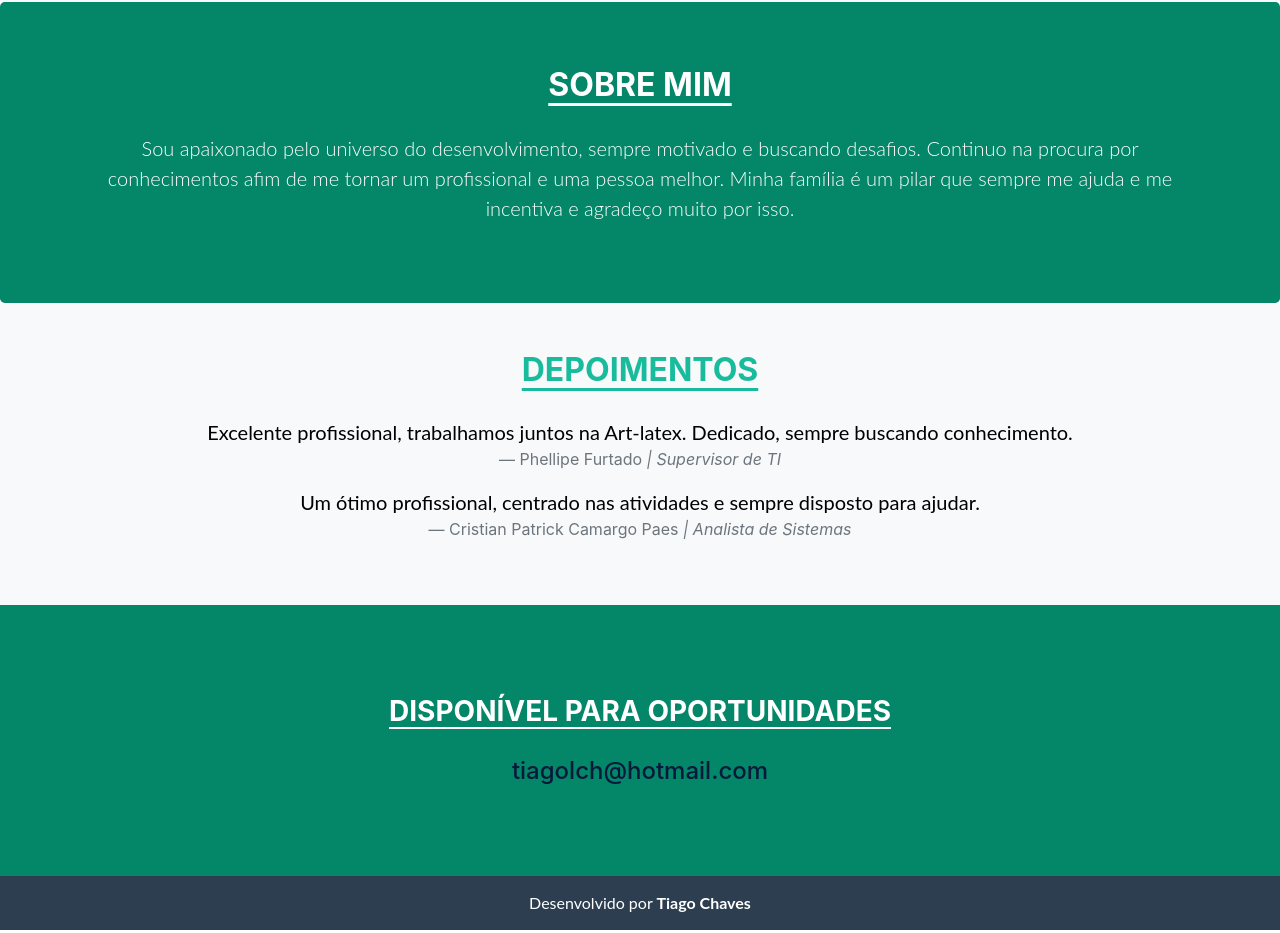
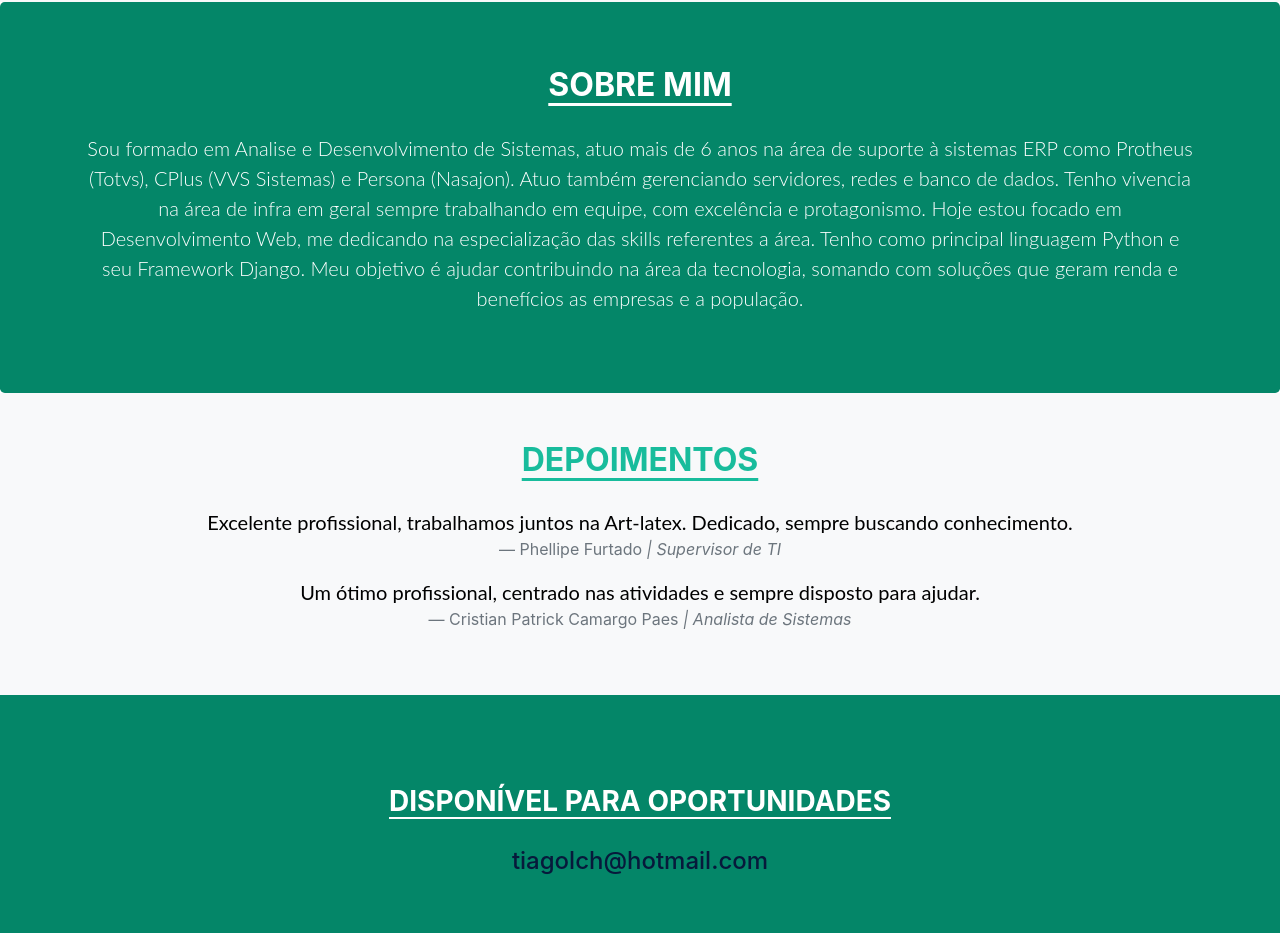
Before and after one commit to tiagolch/tiagochaves.github.io, a plain HTML site: page index.html in a window 1280 px wide. Shown: the part 1338-2271 px from the top of the page. Drawn offline with nearby package versions, Linux system fonts and the light colour scheme.

```diff
--- a/index.html
+++ b/index.html
@@ -177,9 +177,13 @@
         <div class="container">
             <h2 class="jumbotron-heading titulosBrancos">Sobre mim</h2>
             <p class="lead paragrafoBrancos">
-                Sou apaixonado pelo universo do desenvolvimento, sempre motivado e buscando desafios. Continuo na procura por
-                conhecimentos afim de me tornar um profissional e uma pessoa melhor. Minha família é um pilar que sempre me ajuda
-                e me incentiva e agradeço muito por isso.
+                Sou formado em Analise e Desenvolvimento de Sistemas, atuo mais de 6 anos na área de suporte à sistemas ERP como Protheus (Totvs), CPlus (VVS Sistemas) e Persona (Nasajon). Atuo também gerenciando servidores, redes e banco de dados.
+
+Tenho vivencia na área de infra em geral sempre trabalhando em equipe, com excelência e protagonismo.
+
+Hoje estou focado em Desenvolvimento Web, me dedicando na especialização das skills referentes a área. Tenho como principal linguagem Python e seu Framework Django.
+
+Meu objetivo é ajudar contribuindo na área da tecnologia, somando com soluções que geram renda e benefícios as empresas e a população.
             </p>
         </div>
     </section>
```
